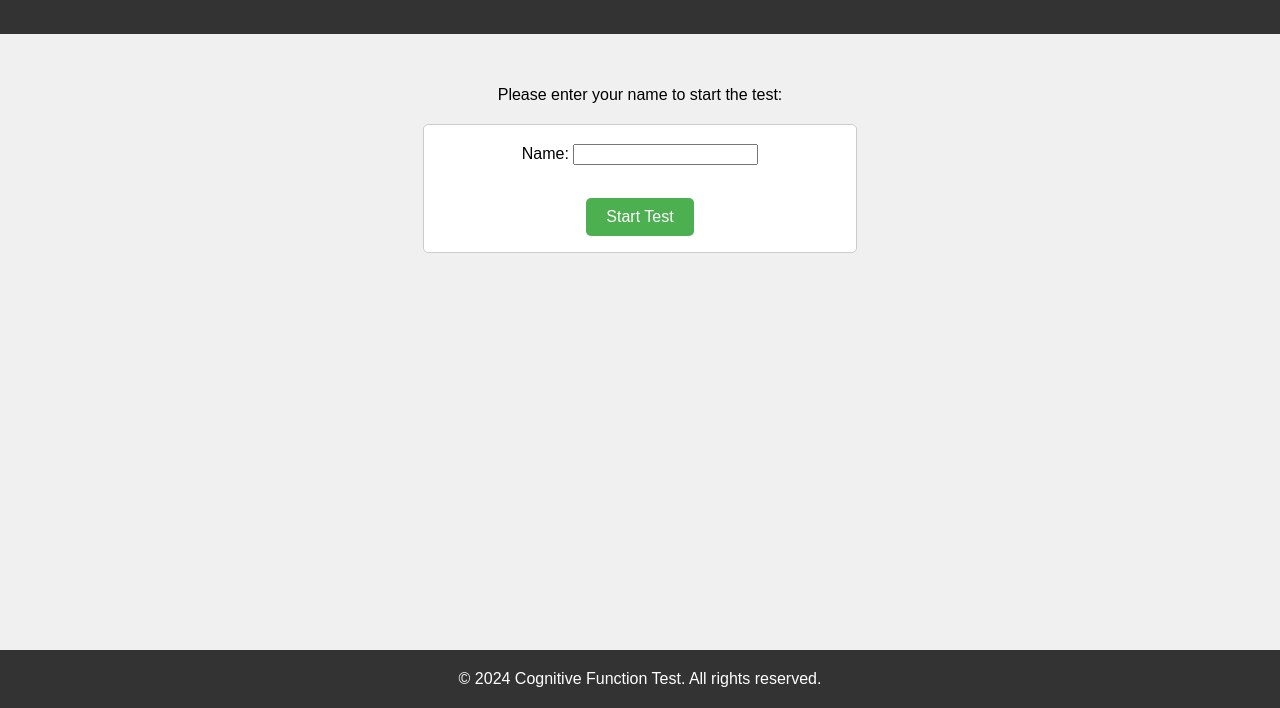
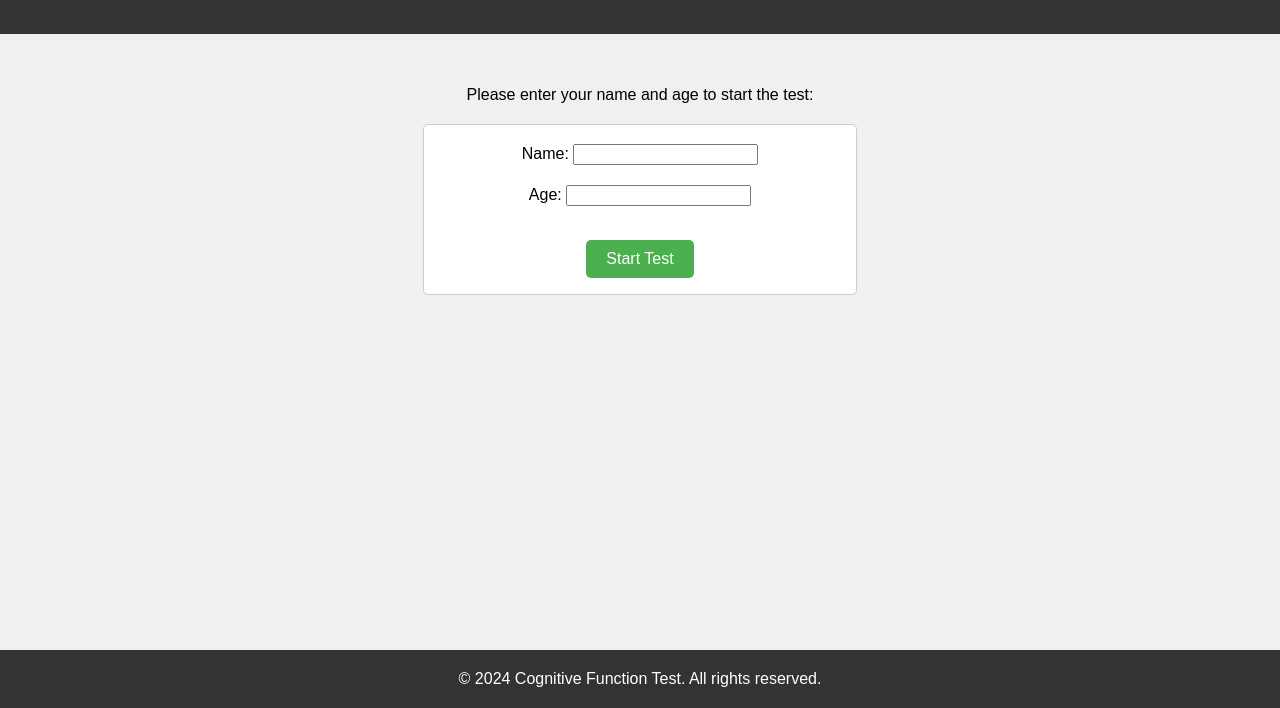
Before and after one commit to DhruvTyagi69/cognitive-function-test, a website: page public/index.html in a window 1280 px wide. Shown: the part 92-800 px from the top of the page. Drawn offline with Linux system fonts and the light colour scheme.

Commit message:
index.html

```diff
--- a/public/index.html
+++ b/public/index.html
@@ -11,11 +11,15 @@
         <h1>Welcome to the Cognitive Function Test</h1>
     </header>
     <main>
-        <p>Please enter your name to start the test:</p>
+        <p>Please enter your name and age to start the test:</p>
         <form id="user-info-form">
             <div>
                 <label for="username">Name:</label>
                 <input type="text" id="username" name="username" required>
+            </div>
+            <div>
+                <label for="age">Age:</label>
+                <input type="number" id="age" name="age" required>
             </div>
             <button type="submit">Start Test</button>
         </form>
```
